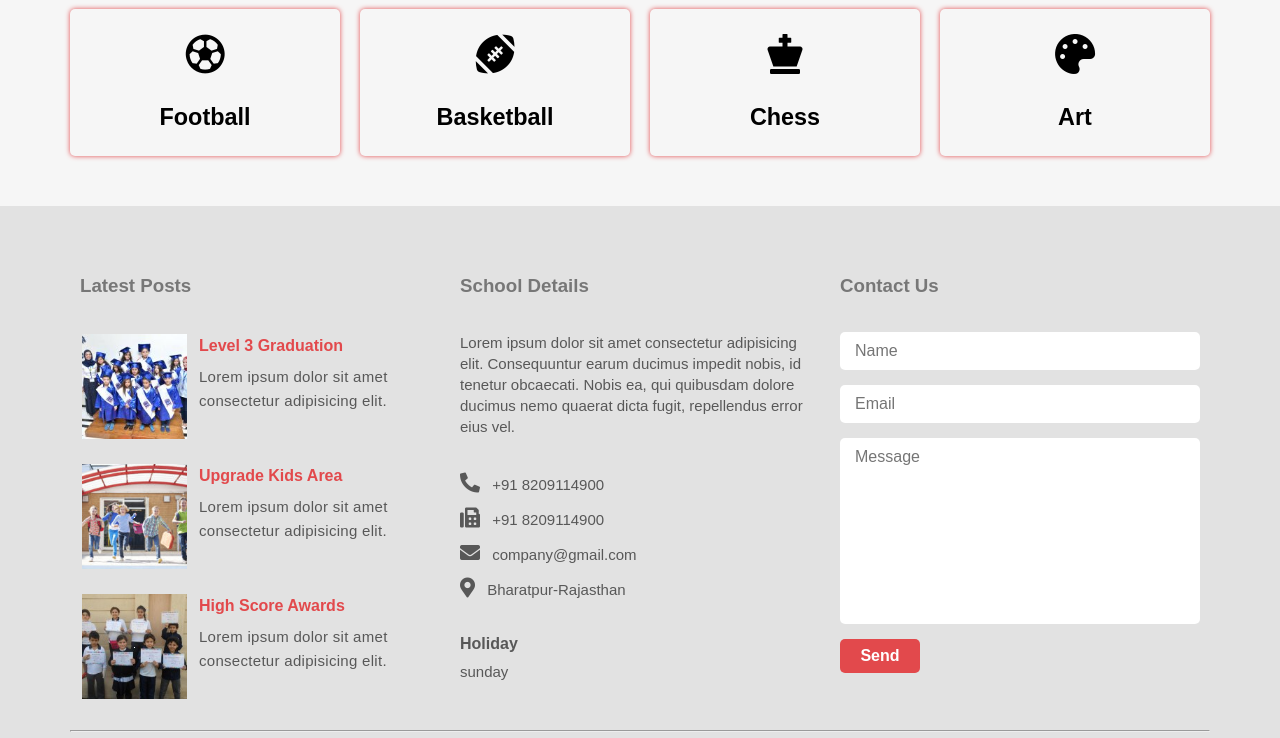
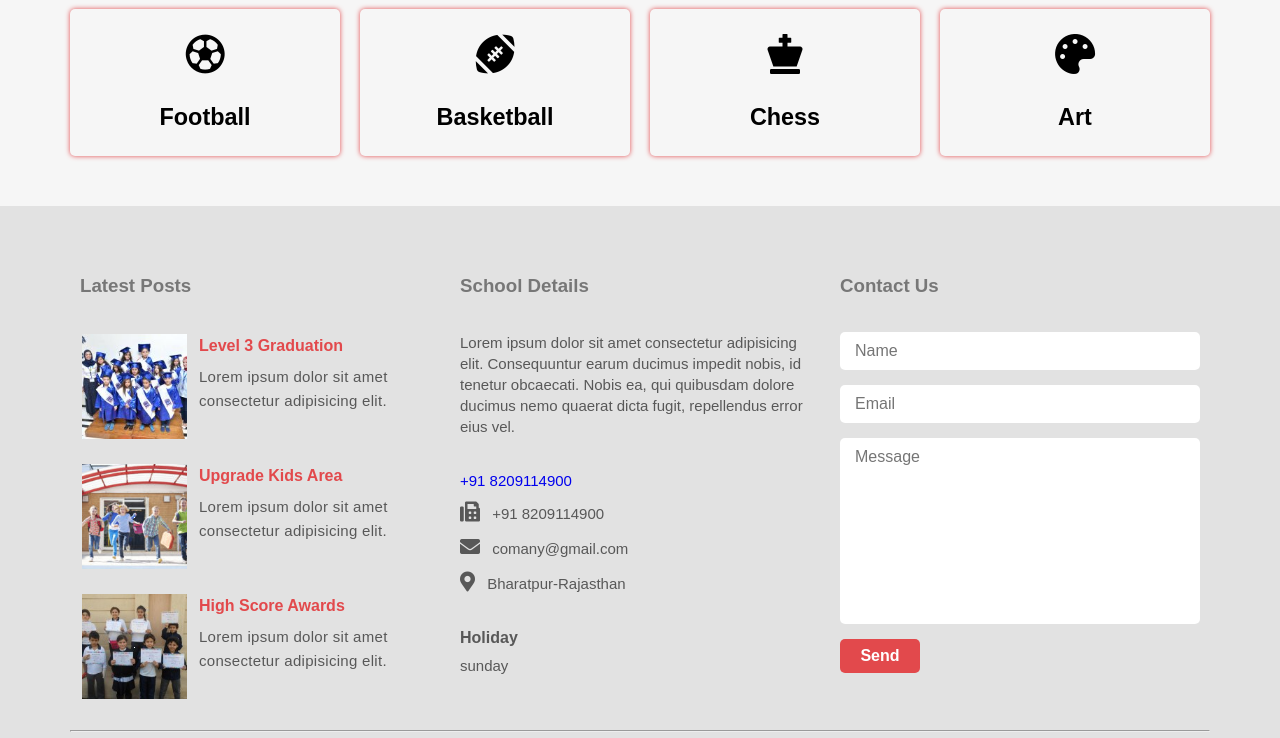
Before and after one commit to jatinparashar333/lil-champs-pre-school, a plain HTML site: page index.html in a window 1280 px wide. Shown: the part 1713-2451 px from the top of the page. Drawn offline with Linux system fonts and the light colour scheme.

Commit message:
Update index.html

```diff
--- a/index.html
+++ b/index.html
@@ -227,8 +227,9 @@
           </div>
           <div class="details-section">
             <p>
-              <span class="title"><i class="fas fa-phone-alt"></i></span>
-              +91 8209114900
+
+              <p><a href="tel: +91 8209114900">+91 8209114900</a></p>
+
             </p>
             <p>
               <span class="title"><i class="fas fa-fax"></i></span>
@@ -236,7 +237,7 @@
             </p>
             <p>
               <span class="title"><i class="fas fa-envelope"></i></span>
-              company@gmail.com
+              comany@gmail.com
             </p>
             <p>
               <span class="title"><i class="fas fa-map-marker-alt"></i></span>
```
